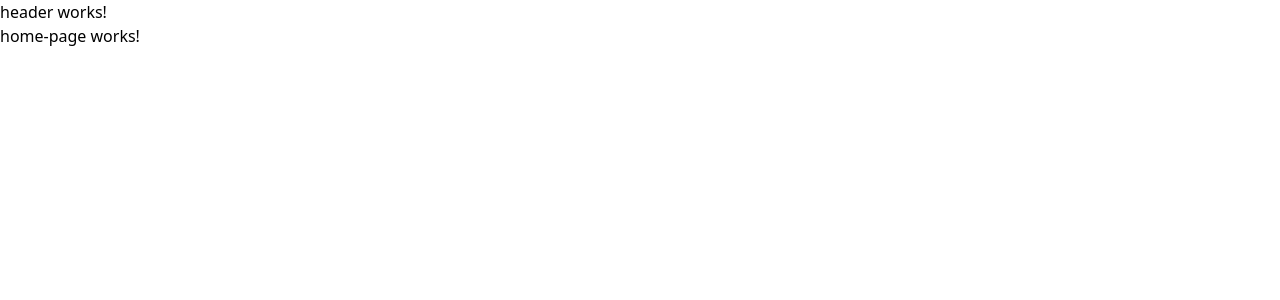
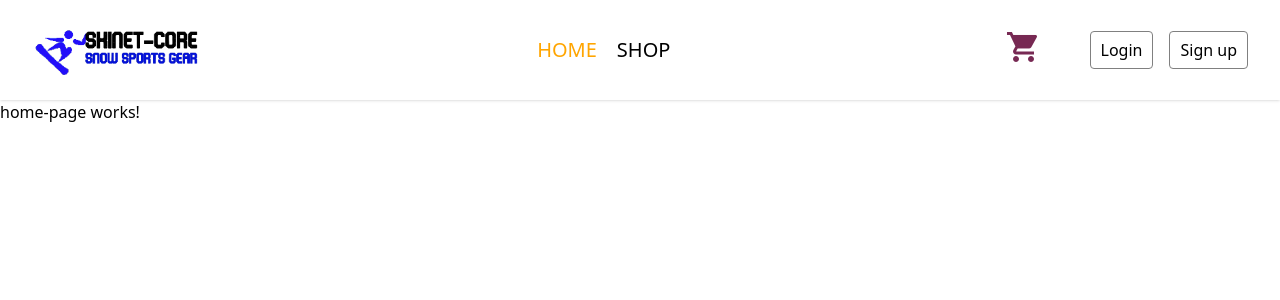
Before and after one commit to hhddang/skinet-clone, an Angular app: page / in a window 1280 px wide. Shown: the top 300 px of the page. Built offline with nearby package versions, Linux system fonts and the light colour scheme.

Commit message:
Add header

```diff
--- a/angular.json
+++ b/angular.json
@@ -93,7 +93,7 @@
               "src/assets"
             ],
             "styles": [
-              "src/styles.scss"
+             "src/styles.scss"
             ],
             "scripts": []
           }
--- a/package.json
+++ b/package.json
@@ -11,10 +11,12 @@
   "private": true,
   "dependencies": {
     "@angular/animations": "^15.0.0",
+    "@angular/cdk": "^15.2.9",
     "@angular/common": "^15.0.0",
     "@angular/compiler": "^15.0.0",
     "@angular/core": "^15.0.0",
     "@angular/forms": "^15.0.0",
+    "@angular/material": "^15.2.9",
     "@angular/platform-browser": "^15.0.0",
     "@angular/platform-browser-dynamic": "^15.0.0",
     "@angular/router": "^15.0.0",
--- a/src/app/app.module.ts
+++ b/src/app/app.module.ts
@@ -1,5 +1,6 @@
 import { NgModule } from '@angular/core';
 import { BrowserModule } from '@angular/platform-browser';
+import {MatIconModule} from '@angular/material/icon'
 
 import { AppRoutingModule } from './app-routing.module';
 import { AppComponent } from './app.component';
@@ -7,6 +8,7 @@ import { HomePageComponent } from './pages/home-page/home-page.component';
 import { ShopPageComponent } from './pages/shop-page/shop-page.component';
 import { CartPageComponent } from './pages/cart-page/cart-page.component';
 import { HeaderComponent } from './components/header/header.component';
+import { BrowserAnimationsModule } from '@angular/platform-browser/animations';
 
 @NgModule({
   declarations: [
@@ -18,7 +20,9 @@ import { HeaderComponent } from './components/header/header.component';
   ],
   imports: [
     BrowserModule,
-    AppRoutingModule
+    AppRoutingModule,
+    MatIconModule,
+    BrowserAnimationsModule
   ],
   providers: [],
   bootstrap: [AppComponent]
--- a/src/app/components/header/header.component.html
+++ b/src/app/components/header/header.component.html
@@ -1 +1,35 @@
-<p>header works!</p>
+<header class="flex h-[100px] px-8 justify-between items-center shadow">
+  <!-- Logo -->
+  <a href="#" routerLink="/" class="w-[170px] h-[65px]">
+    <img src="./assets/images/logo.png" alt="logo" />
+  </a>
+
+  <!-- Nav -->
+  <nav class="flex gap-5 text-xl font-medium">
+    <a
+      href="#"
+      routerLink="/"
+      [ngStyle]="{
+        color: activePath == '/' ? 'var(--primary)' : 'currentColor'
+      }"
+      >HOME</a
+    >
+    <a
+      href="#"
+      routerLink="/shop"
+      [ngStyle]="{
+        color: activePath == '/shop' ? 'var(--primary)' : 'currentColor'
+      }"
+      >SHOP</a
+    >
+  </nav>
+
+  <!-- Buttons -->
+  <div class="flex items-center">
+    <a href="#" routerLink="/cart" class="mr-12">
+      <mat-icon class="text-[#772953] text-4xl">shopping_cart</mat-icon>
+    </a>
+    <a href="#" routerLink="/login" class="hover-btn mr-4">Login</a>
+    <a href="#" routerLink="/signup" class="hover-btn">Sign up</a>
+  </div>
+</header>
--- a/src/app/components/header/header.component.scss
+++ b/src/app/components/header/header.component.scss
@@ -0,0 +1,16 @@
+.mat-icon{
+    width: 100%;
+    height: 100%;
+}
+
+.hover-btn{
+    padding: 6px 10px;
+    border-radius: 4px;
+    border: 1px solid gray;
+    transition: 0.3s;
+
+    &:hover{
+        color:white;
+        background-color: gray;
+    }
+}
--- a/src/app/components/header/header.component.ts
+++ b/src/app/components/header/header.component.ts
@@ -1,10 +1,19 @@
 import { Component } from '@angular/core';
+import { NavigationEnd, Router } from '@angular/router';
 
 @Component({
   selector: 'app-header',
   templateUrl: './header.component.html',
-  styleUrls: ['./header.component.scss']
+  styleUrls: ['./header.component.scss'],
 })
 export class HeaderComponent {
+  activePath: string = '/';
 
+  constructor(private router: Router) {
+    this.router.events.subscribe((event) => {
+      if (event instanceof NavigationEnd) {
+        this.activePath = event.url;
+      }
+    });
+  }
 }
--- a/src/index.html
+++ b/src/index.html
@@ -1,13 +1,20 @@
-<!doctype html>
+<!DOCTYPE html>
 <html lang="en">
-<head>
-  <meta charset="utf-8">
-  <title>SkinetClone</title>
-  <base href="/">
-  <meta name="viewport" content="width=device-width, initial-scale=1">
-  <link rel="icon" type="image/x-icon" href="favicon.ico">
+  <head>
+    <meta charset="utf-8" />
+    <title>SkinetClone</title>
+    <base href="/" />
+    <meta name="viewport" content="width=device-width, initial-scale=1" />
+    <link rel="icon" type="image/x-icon" href="favicon.ico" />
+    <link
+      href="https://fonts.googleapis.com/icon?family=Material+Icons"
+      rel="stylesheet"
+    />
+      <link rel="preconnect" href="https://fonts.gstatic.com">
+    <link href="https://fonts.googleapis.com/css2?family=Roboto:wght@300;400;500&display=swap" rel="stylesheet">
+    <link href="https://fonts.googleapis.com/icon?family=Material+Icons" rel="stylesheet">
 </head>
-<body>
-  <app-root></app-root>
-</body>
+  <body>
+    <app-root></app-root>
+  </body>
 </html>
--- a/src/styles.scss
+++ b/src/styles.scss
@@ -1,3 +1,7 @@
 @tailwind base;
 @tailwind components;
 @tailwind utilities;
+
+:root {
+  --primary: orange;
+}
```
Also changed, not shown: 2 other files (tests, documents, lock files or other folders).
